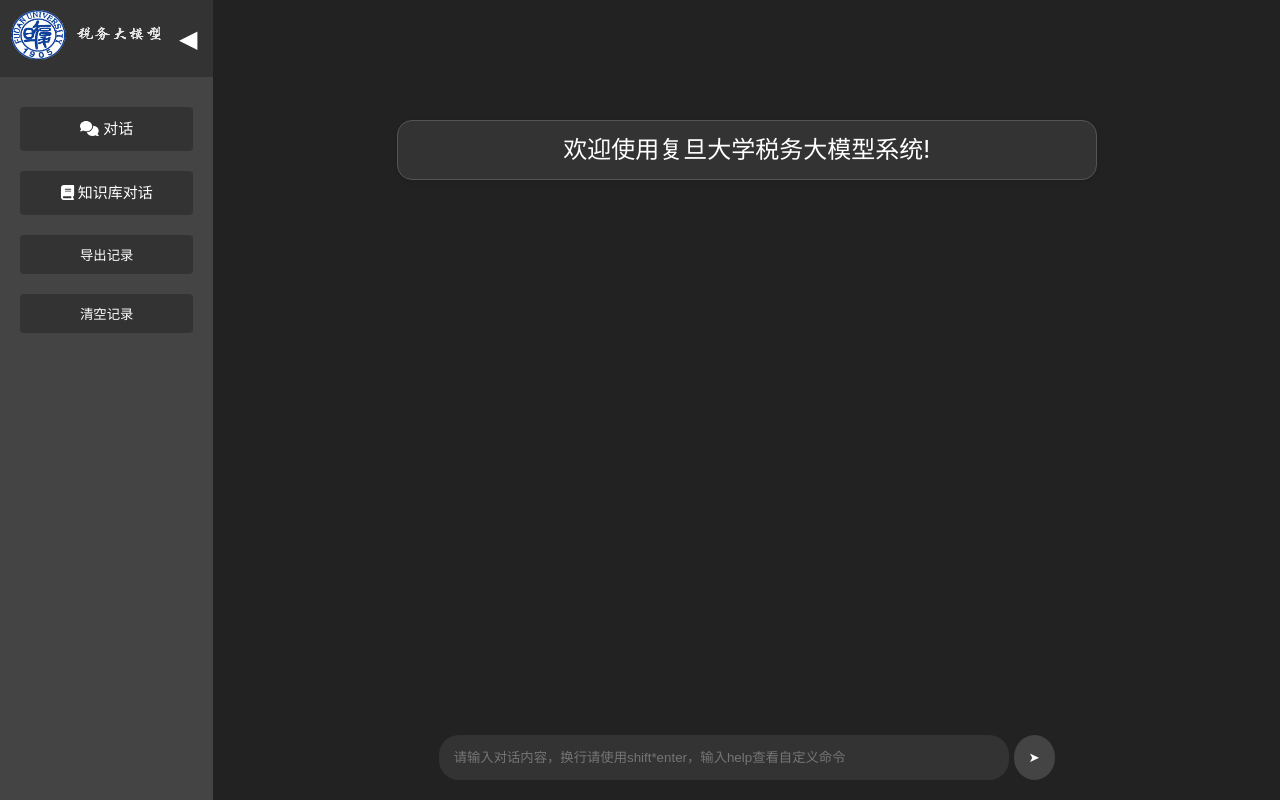
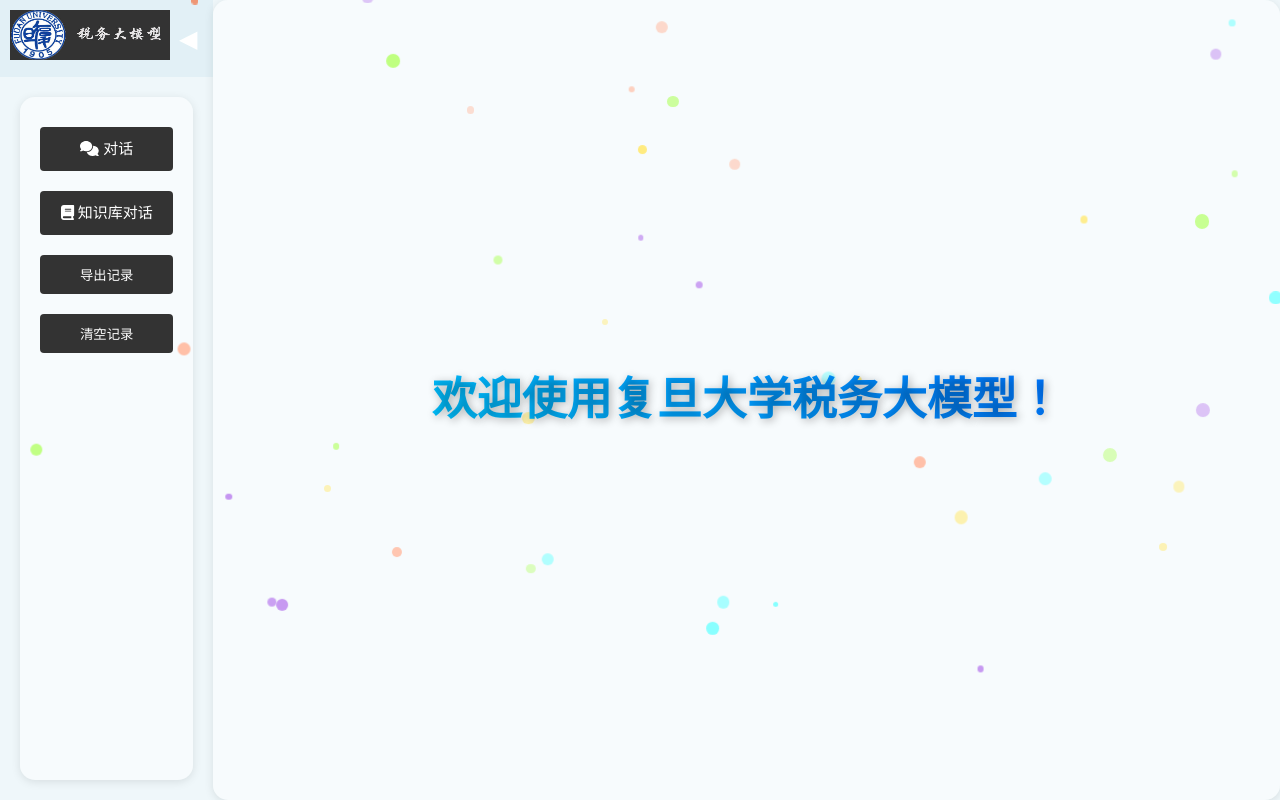
Before and after one commit to awuliwu/TaxBigModel, a Vue app: page / in a window 1280 px wide. Built offline with nearby package versions, Linux system fonts and the light colour scheme.

Commit message:
beautify background

```diff
--- a/package.json
+++ b/package.json
@@ -9,6 +9,7 @@
     "preview": "vite preview"
   },
   "dependencies": {
+    "@ant-design/icons-vue": "^7.0.1",
     "@fortawesome/fontawesome-svg-core": "^6.5.2",
     "@fortawesome/free-solid-svg-icons": "^6.5.2",
     "@fortawesome/vue-fontawesome": "^3.0.6",
--- a/src/App.vue
+++ b/src/App.vue
@@ -1,5 +1,6 @@
 <template>
   <div id="app">
+    <animated-background></animated-background>
     <div class="container">
       <button v-show="isCollapsed" class="expand-button" @click="toggleCollapse(false)">&#9654;</button>
       <div class="left-sidebar" v-show="!isCollapsed">
@@ -14,12 +15,14 @@
 <script>
 import HeaderComponent from './components/Header.vue';
 import SidebarComponent from './components/Sidebar.vue';
+import AnimatedBackground from './components/AnimatedBackground.vue';
 
 export default {
   name: 'App',
   components: {
     HeaderComponent,
     SidebarComponent,
+    AnimatedBackground
   },
   data() {
     return {
@@ -59,13 +62,13 @@
   height: 100%;
   display: flex;
   flex-direction: column;
-  background-color: #444;
+  //background-color: #444;
 }
 
 .main-content {
   height: 100%;
   flex: 1;
-  background-color: #222;
+  //background-color: #222;
   color: white;
   display: flex;
   flex-direction: column;
--- /dev/null
+++ b/src/components/AnimatedBackground.vue
@@ -0,0 +1,66 @@
+<template>
+  <div class="background">
+    <div v-for="n in numParticles" :key="n" class="particle" :style="particleStyle(n)"></div>
+  </div>
+</template>
+
+<script>
+export default {
+  name: 'AnimatedBackground',
+  data() {
+    return {
+      numParticles: 50 // 粒子的数量，可以根据需要调整
+    };
+  },
+  methods: {
+    particleStyle(n) {
+      const colors = ['#FF7F50', '#FFD700', '#7FFF00', '#00FFFF', '#8A2BE2'];
+      const size = Math.random() * 10 + 5 + 'px'; // 粒子大小随机
+      const color = colors[n % colors.length]; // 循环使用颜色
+      return {
+        backgroundColor: color,
+        width: size,
+        height: size,
+        animationDelay: `${Math.random() * 5}s`, // 随机动画延迟
+        left: `${Math.random() * 100}vw`, // 随机水平位置
+        top: `${Math.random() * 100}vh` // 随机垂直位置
+      };
+    }
+  }
+};
+</script>
+
+<style scoped>
+.background {
+  position: absolute;
+  top: 0;
+  left: 0;
+  width: 100%;
+  height: 100vh;
+  overflow: hidden;
+  z-index: -1; /* 确保背景在内容后面 */
+  background: rgba(173, 216, 230, 0.2); /* 略有透明度的背景 */
+}
+
+.particle {
+  position: absolute;
+  border-radius: 50%;
+  animation: float 10s ease-in-out infinite;
+  opacity: 0.7; /* 粒子的透明度 */
+}
+
+@keyframes float {
+  0% {
+    transform: translateY(0) translateX(0);
+    opacity: 1;
+  }
+  50% {
+    transform: translateY(-200px) translateX(200px);
+    opacity: 0.5;
+  }
+  100% {
+    transform: translateY(0) translateX(0);
+    opacity: 1;
+  }
+}
+</style>
--- a/src/components/Header.vue
+++ b/src/components/Header.vue
@@ -30,8 +30,10 @@
   display: flex;
   justify-content: space-between;
   padding: 10px;
-  background-color: #333;
-  color: white;
+  overflow: hidden;
+  z-index: -1; /* 确保背景在内容后面 */
+  background: rgba(173, 216, 230, 0.2); /* 略有透明度的背景 */
+
 }
 
 .logo img {
--- a/src/components/KnowledgeBase.vue
+++ b/src/components/KnowledgeBase.vue
@@ -108,7 +108,7 @@
   padding: 20px;
   display: flex;
   flex-direction: column;
-  background-color: #222; /* 暗色背景 */
+  //background-color: #222; /* 暗色背景 */
   height: 100vh;
   overflow: auto;
 }
--- a/src/components/MainContent.vue
+++ b/src/components/MainContent.vue
@@ -1,11 +1,6 @@
 <template>
   <div ref="mainContent" class="main-content">
     <div class="history">
-      <div v-if="showGreeting" class="greeting">
-        <div class="greeting_words" ref="greetingWords">
-          欢迎使用复旦大学税务大模型系统!
-        </div>
-      </div>
       <div v-for="(item, index) in history" :key="index">
         <user-input-history v-if="item.role === 'user'" :input="item.content"></user-input-history>
         <model-response-history v-else :response="item.content" :isLatest="index === history.length - 1"></model-response-history>
@@ -35,11 +30,7 @@
     return {
       userInput: '',
       history: [],
-      showGreeting: true,
     };
-  },
-  mounted() {
-    this.typeWriter();
   },
   watch: {
     history(newHistory) {
@@ -54,7 +45,6 @@
         this.history.push(userMessage); // 添加用户输入到历史记录
         this.$emit('update-history', userMessage);
         console.log(this.history)
-        this.showGreeting = false; // 隐藏欢迎词
 
         const payload = {
           query: this.userInput,
@@ -94,22 +84,6 @@
 
       }
     },
-    typeWriter() {
-      const element = this.$refs.greetingWords;
-      const text = element.innerText;
-      element.innerText = '';
-      let i = 0;
-
-      const type = () => {
-        if (i < text.length) {
-          element.innerText += text.charAt(i);
-          i++;
-          setTimeout(type, 100); // 调整此值以加快或减慢打字速度
-        }
-      };
-
-      type();
-    }
   }
 };
 </script>
@@ -120,9 +94,12 @@
   padding: 20px;
   display: flex;
   flex-direction: column;
-  background-color: #222; /* 暗色背景 */
-  height: 100vh;
+  height: 100vh; /* 页面高度 */
   overflow: auto;
+  background-color: rgba(255, 255, 255, 0.5); /* 透明白色背景 */
+  border-radius: 15px; /* 圆角 */
+  margin: 0 20px 20px 20px; /* 取消上间距，保留其他间距 */
+  box-shadow: 0 2px 10px rgba(0, 0, 0, 0.1); /* 轻微阴影效果 */
 }
 
 .history {
@@ -145,7 +122,7 @@
 .message-input {
   flex: 1;
   padding: 15px;
-  background-color: #333;
+  //background-color: #333;
   color: white;
   border: none;
   border-radius: 20px; /* 圆角样式 */
@@ -154,7 +131,7 @@
 
 .send-button {
   padding: 10px 15px;
-  background-color: #444;
+  //background-color: #444;
   color: white;
   border: none;
   border-radius: 50%; /* 发送按钮圆形样式 */
@@ -165,25 +142,4 @@
   background-color: #555;
 }
 
-.greeting {
-  margin-top: 100px;
-  display: flex;
-  justify-content: center;
-  align-items: center;
-  height: 100%; /* 确保greeting区填满整个历史区高度 */
-  width: 100%; /* 确保greeting区填满整个历史区宽度 */
-}
-
-.greeting_words {
-  justify-content: center;
-  display: flex;
-  align-items: center;
-  padding: 10px;
-  width: 700px;
-  border: 1px solid #555;
-  border-radius: 15px; /* 添加圆角 */
-  background-color: #333; /* 轻色背景增加对比 */
-  box-shadow: 0 2px 5px rgba(0, 0, 0, 0.1); /* 添加阴影提升立体感 */
-  font-size: 24px;
-}
 </style>
--- a/src/components/Sidebar.vue
+++ b/src/components/Sidebar.vue
@@ -1,6 +1,6 @@
 <template>
   <aside class="sidebar">
-    <router-link to="/" class="menu-button">
+    <router-link to="/main-content" class="menu-button">
       <font-awesome-icon icon="comments" /> 对话
     </router-link>
     <router-link to="/knowledge-base" class="menu-button">
@@ -76,12 +76,16 @@
 <style>
 .sidebar {
   flex: 1;
-  padding: 20px;
   display: flex;
   flex-direction: column;
   color: white;
   height: 100vh;
   overflow: auto;
+  padding: 20px;
+  background-color: rgba(255, 255, 255, 0.5); /* 透明白色背景 */
+  border-radius: 15px; /* 圆角 */
+  margin: 20px; /* 留有一定间距 */
+  box-shadow: 0 2px 10px rgba(0, 0, 0, 0.1); /* 轻微阴影效果 */
 }
 
 
--- /dev/null
+++ b/src/components/WelcomePage.vue
@@ -0,0 +1,67 @@
+<template>
+  <div class="welcome-container">
+    <div class="welcome-text">欢迎使用复旦大学税务大模型！</div>
+  </div>
+</template>
+
+<script>
+export default {
+  name: "WelcomePage"
+}
+</script>
+
+<style scoped>
+.welcome-container {
+  display: flex;
+  flex-direction: column;
+  align-items: center;
+  justify-content: center;
+  height: 100vh; /* 使容器高度为视口高度 */
+  background-color: rgba(255, 255, 255, 0.5); /* 透明白色背景 */
+  border-radius: 15px; /* 圆角 */
+  padding: 20px;
+  margin: 0; /* 去掉默认边距 */
+  box-shadow: 0 2px 10px rgba(0, 0, 0, 0.1); /* 轻微阴影效果 */
+}
+
+.welcome-text {
+  font-size: 3em; /* 较大的字体尺寸 */
+  font-weight: bold;
+  background: linear-gradient(45deg, #00c6ff, #0072ff);
+  -webkit-background-clip: text;
+  color: transparent;
+  animation: textAnimation 5s infinite, bubbleEffect 2s ease-out;
+  text-shadow: 2px 2px 8px rgba(0, 0, 0, 0.3);
+  padding: 10px;
+  border-radius: 15px;
+  text-align: center; /* 文字居中 */
+  font-family: '黑体', 'SimHei', 'Arial', sans-serif; /* 字体设置为黑体 */
+}
+
+@keyframes textAnimation {
+  0% {
+    background-position: 0% 50%;
+  }
+  50% {
+    background-position: 100% 50%;
+  }
+  100% {
+    background-position: 0% 50%;
+  }
+}
+
+@keyframes bubbleEffect {
+  0% {
+    opacity: 0;
+    transform: scale(0.5) translateY(50px); /* 缩小并向下移动 */
+  }
+  50% {
+    opacity: 1;
+    transform: scale(1.2); /* 放大 */
+  }
+  100% {
+    opacity: 1;
+    transform: scale(1); /* 正常大小 */
+  }
+}
+</style>
--- a/src/router/index.js
+++ b/src/router/index.js
@@ -1,10 +1,16 @@
 import { createRouter, createWebHistory } from 'vue-router';
 import MainContent from '@/components/MainContent.vue';
 import KnowledgeBase from '@/components/KnowledgeBase.vue';
+import WelcomePage from '@/components/WelcomePage.vue'
 
 const routes = [
     {
         path: '/',
+        name: 'WelcomePage',
+        component: WelcomePage,
+    },
+    {
+        path: '/main-content',
         name: 'MainContent',
         component: MainContent,
     },
```
Also changed, not shown: src/assets/img/img.png (added), 1 other file (tests, documents, lock files or other folders).
